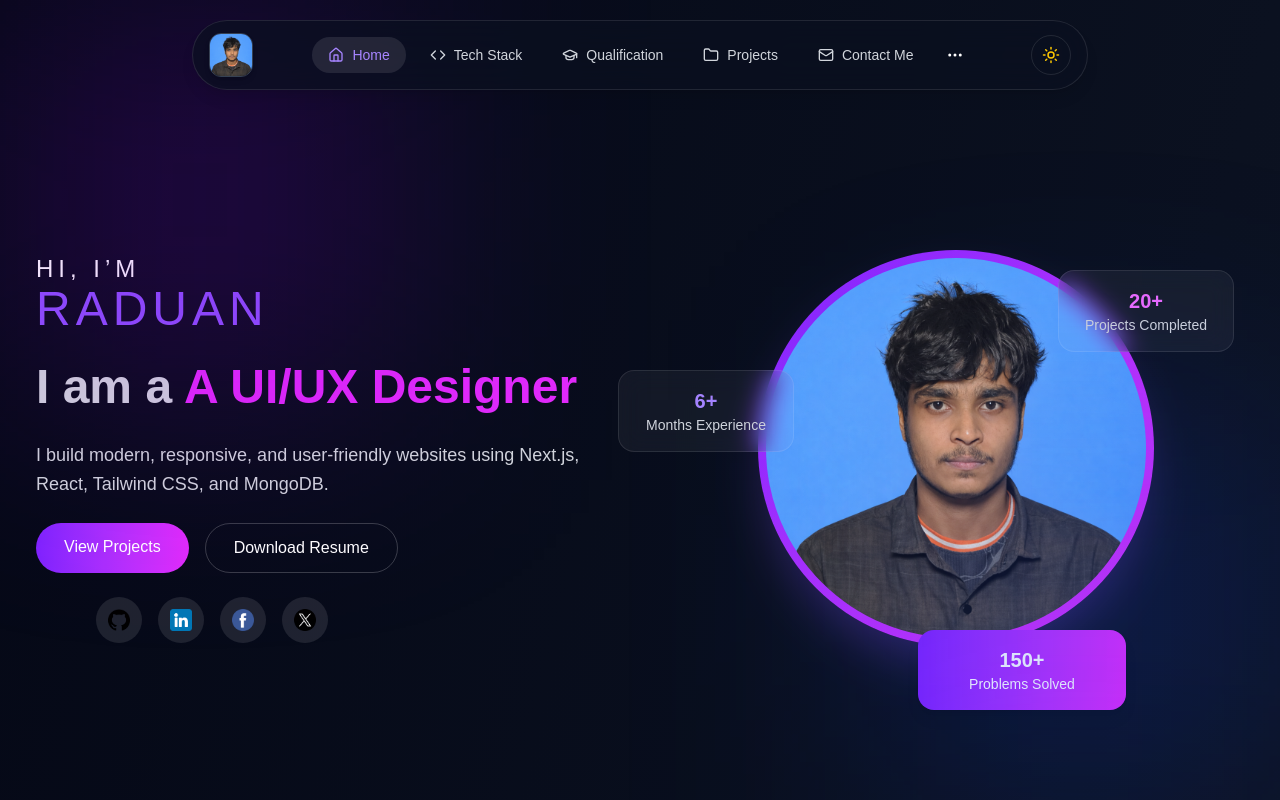
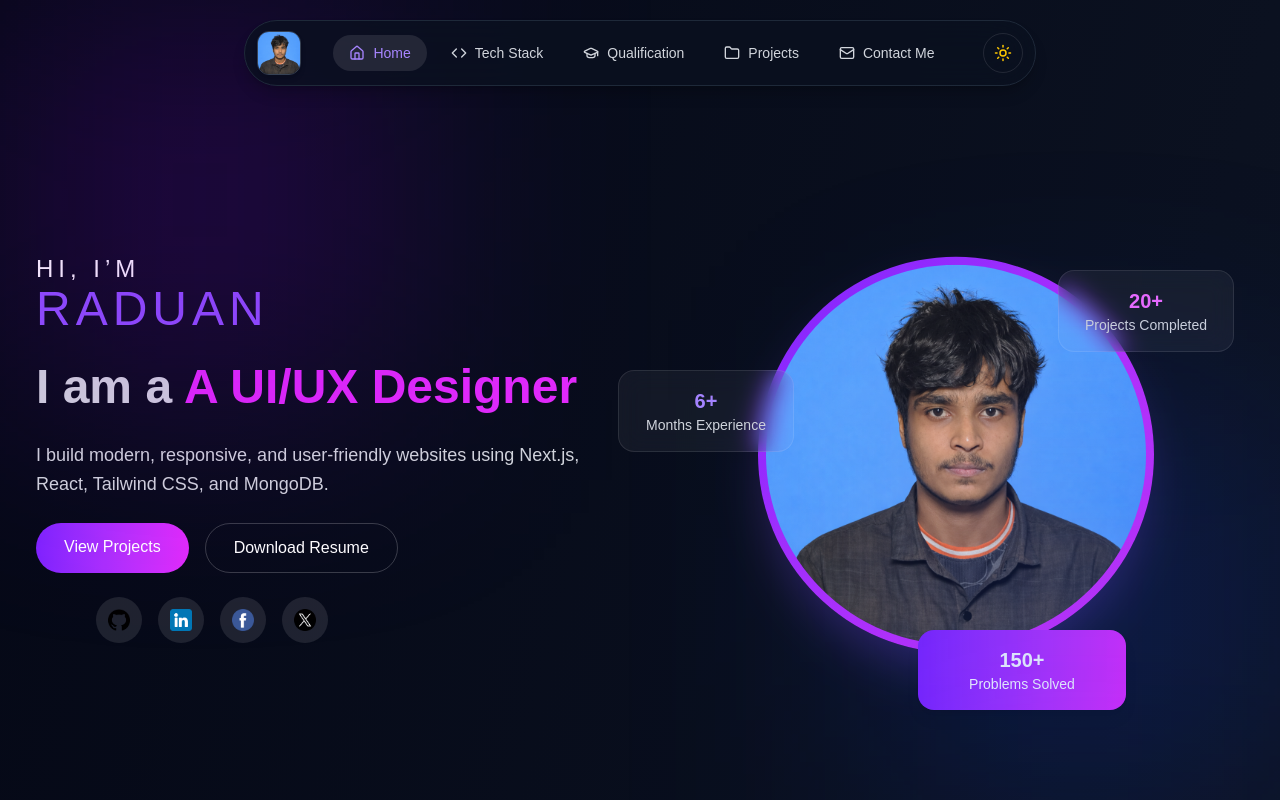
Before and after one commit to Raduan007/my-portfolio, a Next.js app: page / in a window 1280 px wide. Shown: the top 800 px of the page. Built offline with nearby package versions, Linux system fonts and the light colour scheme.

Commit message:
fix:Navbar Update

```diff
--- a/src/components/Hero.jsx
+++ b/src/components/Hero.jsx
@@ -146,7 +146,11 @@ const Hero = () => {
           <div className="relative">
 
             {/* IMAGE */}
-            <div className="p-2 rounded-full bg-gradient-to-br from-violet-600 to-fuchsia-500 shadow-2xl shadow-violet-500/30">
+            <motion.div
+              animate={{ y: [-10, 10, -10] }}
+              transition={{ repeat: Infinity, duration: 4, ease: "easeInOut" }}
+              className="p-2 rounded-full bg-gradient-to-br from-violet-600 to-fuchsia-500 shadow-2xl shadow-violet-500/30"
+            >
               <Image
                 src="/assets/hello.png"
                 alt="profile"
@@ -154,7 +158,7 @@ const Hero = () => {
                 height={380}
                 className="rounded-full object-cover w-[320px] h-[320px] md:w-[380px] md:h-[380px]"
               />
-            </div>
+            </motion.div>
 
             {/* CARD 1 */}
             <div className="absolute -left-35 top-30 w-44 p-4 rounded-2xl bg-white/5 border border-white/10 backdrop-blur-md text-center">
--- a/src/components/Navbar.jsx
+++ b/src/components/Navbar.jsx
@@ -7,7 +7,6 @@ import {
   GraduationCap,
   Folder,
   Mail,
-  MoreHorizontal,
   Moon,
   Sun,
 } from "lucide-react";
@@ -35,17 +34,17 @@ export default function Navbar() {
   if (!mounted) return null;
 
   return (
-    <div className="fixed top-5 left-0 w-full flex justify-center z-50">
+    <div className="fixed top-5 left-0 w-full flex justify-center z-50 px-4">
       <div
         className="
-          flex items-center justify-between
-          w-[92%] md:w-[80%] lg:w-[70%]
-          px-4 py-3
+          flex items-center justify-between gap-4 md:gap-8
+          w-full md:w-auto
+          px-3 py-2.5
           rounded-full
           backdrop-blur-xl
-          bg-white/80 dark:bg-[#0B1120]/70
-          border border-gray-300 dark:border-white/10
-          shadow-lg
+          bg-white/80 dark:bg-[#0B1120]/80
+          border border-gray-200 dark:border-gray-800
+          shadow-lg shadow-black/5 dark:shadow-black/20
         "
       >
         {/* Logo */}
@@ -84,12 +83,6 @@ export default function Navbar() {
             );
           })}
 
-          <button className="p-2 rounded-full hover:bg-violet-100 dark:hover:bg-white/10 transition">
-            <MoreHorizontal
-              size={18}
-              className="text-gray-700 dark:text-white"
-            />
-          </button>
         </div>
 
         {/* Theme Toggle */}
```
